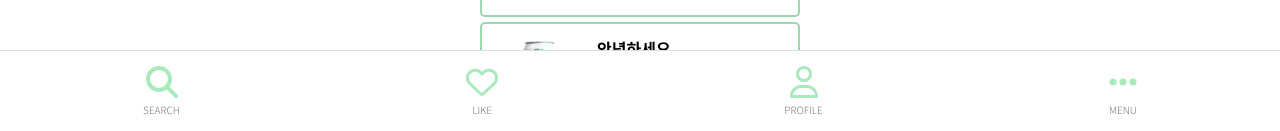
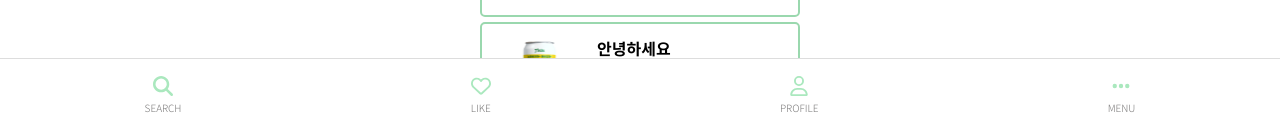
Before and after one commit to Hellol77/4cans10000, a React (Create React App) app: page /like in a window 1280 px wide. Shown: the part 669-800 px from the top of the page. Built offline with nearby package versions, Linux system fonts and the light colour scheme.

Commit message:
Fix : Footer 높이 및 이미지 크기 수정

```diff
--- a/src/components/Footer/Footer.jsx
+++ b/src/components/Footer/Footer.jsx
@@ -14,7 +14,7 @@ const Footer = () => {
         <FontAwesomeIcon
           className={styles.smallImg}
           icon={faMagnifyingGlass}
-          size="2x"
+          size="1x"
         ></FontAwesomeIcon>
         <div className={styles.text}>SEARCH</div>
       </Link>
@@ -22,7 +22,7 @@ const Footer = () => {
         <FontAwesomeIcon
           className={styles.smallImg}
           icon={faHeart}
-          size="2x"
+          size="1x"
         ></FontAwesomeIcon>
         <div className={styles.text}>LIKE</div>
       </Link>
@@ -30,7 +30,7 @@ const Footer = () => {
         <FontAwesomeIcon
           className={styles.smallImg}
           icon={faUser}
-          size="2x"
+          size="1x"
         ></FontAwesomeIcon>
         <div className={styles.text}>PROFILE</div>
       </Link>
@@ -38,7 +38,7 @@ const Footer = () => {
         <FontAwesomeIcon
           className={styles.smallImg}
           icon={faEllipsis}
-          size="2x"
+          size="1x"
         ></FontAwesomeIcon>
         <div className={styles.text}>MENU</div>
       </Link>
--- a/src/components/Footer/footer.module.css
+++ b/src/components/Footer/footer.module.css
@@ -1,8 +1,7 @@
 .main {
   border-top: 1px solid var(--input-color);
   background-color: var(--background-color);
-  height: 5rem;
-
+  height: 4.5rem;
   position: fixed;
   bottom: 0;
   left: 0;
@@ -21,6 +20,8 @@
 }
 .smallImg {
   color: var(--button-color);
+  width: 20px;
+  height: 20px;
 }
 .text {
   margin-top: 8px;
```
